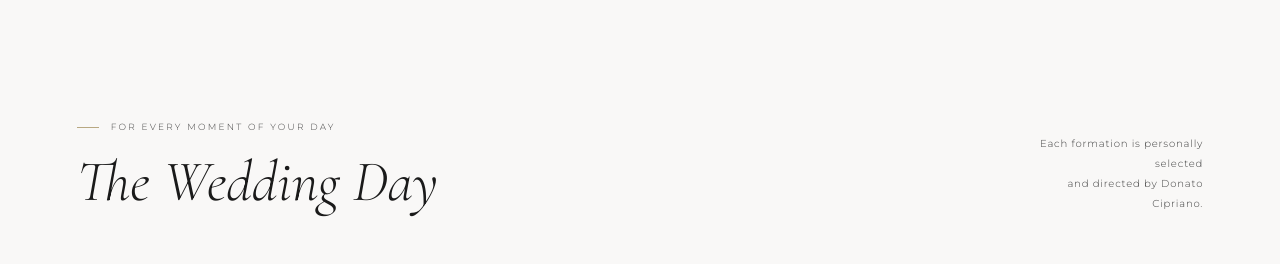
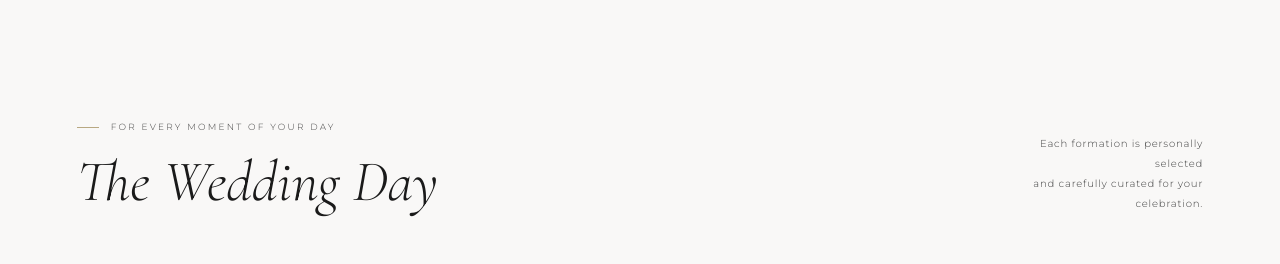
Before and after one commit to doncip82/sito-wedding, a React (Vite) app: page / in a window 1280 px wide. Shown: the part 3220-3484 px from the top of the page. Built offline with nearby package versions, Linux system fonts and the light colour scheme.

Commit message:
content: remove personal attribution from Occasions section header

```diff
--- a/src/components/sections/Occasions.jsx
+++ b/src/components/sections/Occasions.jsx
@@ -161,7 +161,7 @@ export default function Occasions() {
         </div>
         <p className="text-[.63rem] font-light tracking-[.08em] leading-[2] text-[#404040] max-w-[28ch] text-right">
           Each formation is personally selected<br />
-          and directed by Donato Cipriano.
+          and carefully curated for your celebration.
         </p>
       </div>
 
```
